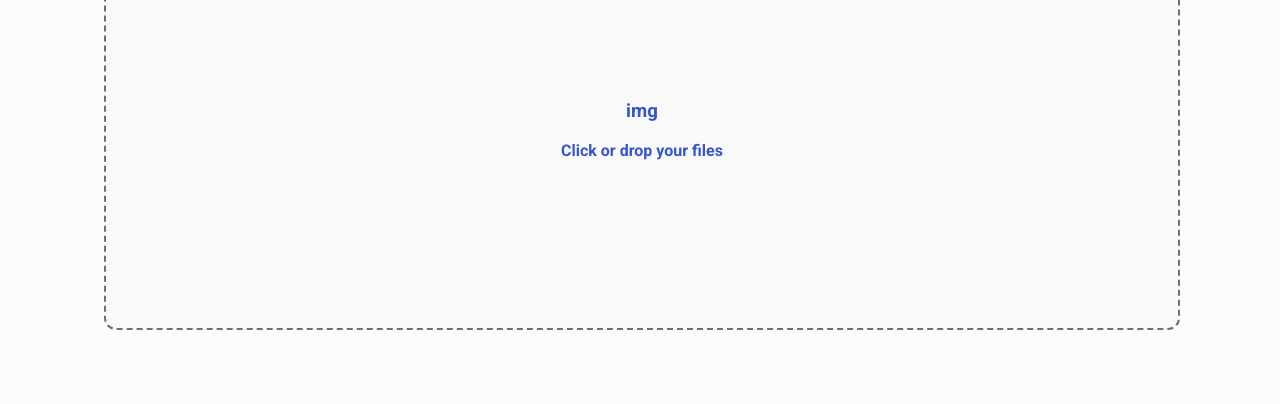
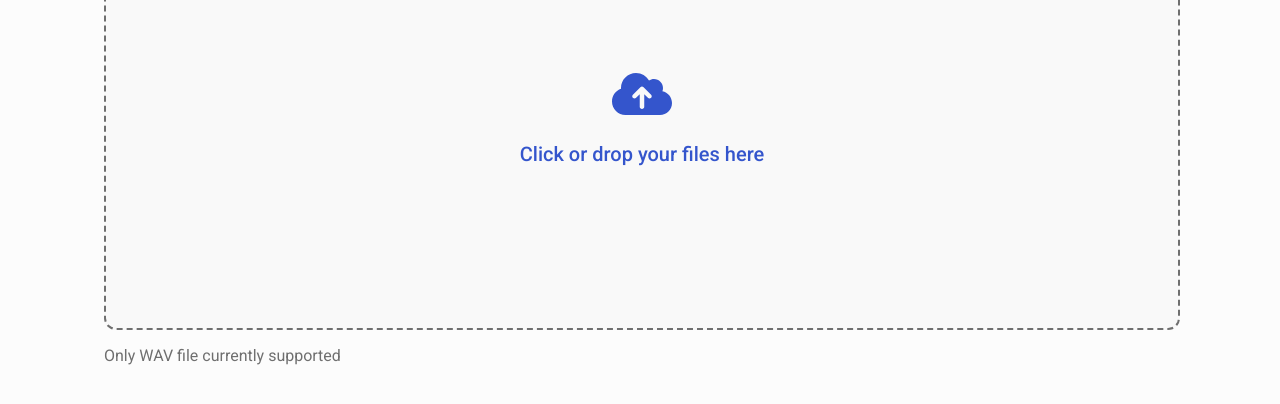
Before and after one commit to glenngrainger/WAV-Audio-Converter, a Nuxt app in the folder Web/: page / in a window 1280 px wide. Shown: the part 354-758 px from the top of the page. Built offline with nearby package versions, Linux system fonts and the light colour scheme.

Commit message:
wip file drop styles

```diff
--- a/Web/components/fileDrop/fileDrop.vue
+++ b/Web/components/fileDrop/fileDrop.vue
@@ -3,10 +3,13 @@
 <template>
   <div class="file-drop-area">
     <div class="drop-text-wrap">
-      <h3>img</h3>
-      <p>Click or drop your files</p>
+      <div class="icon-wrap">
+        <font-awesome-icon icon="fa-solid fa-cloud-arrow-up" />
+      </div>
+      <p>Click or drop your files here</p>
     </div>
   </div>
+  <p class="wav-message">Only WAV file currently supported</p>
 </template>
 
 <style scoped lang="scss">
@@ -27,23 +30,38 @@
   cursor: pointer;
 
   .drop-text-wrap {
+    font-weight: 500;
     color: $secondary;
-    h3 {
+    .icon-wrap {
       text-align: center;
+      .fa-cloud-arrow-up {
+        font-size: 3rem;
+        transition: font-size 0.25s ease-in-out;
+      }
     }
 
     p {
+      font-size: 1.25rem;
+      margin-top: 1.5rem;
       transition: font-size 0.25s ease-in-out;
-      font-weight: 600;
     }
   }
 
   &:hover {
     background-color: $primaryVeryLight;
 
-    .drop-text-wrap > p {
-      font-size: 1.25rem;
+    .drop-text-wrap {
+      .fa-cloud-arrow-up {
+        font-size: 4rem;
+      }
+
+      p {
+        font-size: 1.6rem;
+      }
     }
   }
 }
+.wav-message {
+  color: $primaryLight;
+}
 </style>
--- a/Web/nuxt.config.ts
+++ b/Web/nuxt.config.ts
@@ -17,7 +17,10 @@
       ],
     },
   },
-  css: ["~/assets/css/main.scss"],
+  css: [
+    "~/assets/css/main.scss",
+    "@fortawesome/fontawesome-svg-core/styles.css",
+  ],
   vite: {
     css: {
       preprocessorOptions: {
--- /dev/null
+++ b/Web/plugins/fontawesome.js
@@ -0,0 +1,12 @@
+import { library, config } from "@fortawesome/fontawesome-svg-core";
+import { FontAwesomeIcon } from "@fortawesome/vue-fontawesome";
+import { faCloudArrowUp } from "@fortawesome/free-solid-svg-icons";
+
+library.add(faCloudArrowUp);
+
+// This is important, we are going to let Nuxt worry about the CSS
+config.autoAddCss = false;
+
+export default defineNuxtPlugin((nuxtApp) => {
+  nuxtApp.vueApp.component("font-awesome-icon", FontAwesomeIcon, {});
+});
```
Also changed, not shown: Web/package.json (+7 -0 lines), 1 other file (tests, documents, lock files or other folders).
